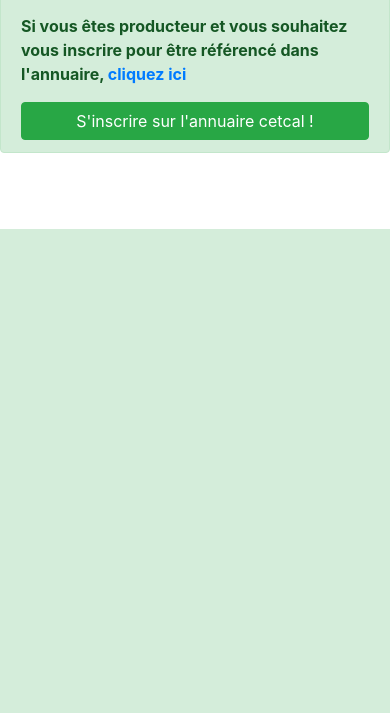
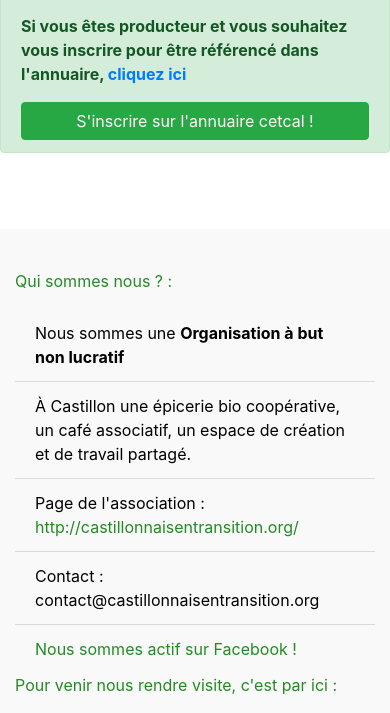
Before and after one commit to PaulBisserier/cetcal, a PHP site: page / in a window 390 px wide. Shown: the part 1305-2018 px from the top of the page. Before the commit the page ends 1534 px from the top, so only its background shows below. Run offline with PHP 8.4, Linux system fonts and the light colour scheme; some libraries are stand-ins or nearby versions; grey boxes are pictures that could not be loaded.

Commit message:
V4 questionnaire : éléments tiers de mise en page. Contenu FB. GMAPS

```diff
--- a/index.php
+++ b/index.php
@@ -39,6 +39,7 @@
     $module = $PHP_INCLUDES_PATH.'include.cet.qstprod.'.$statut.'.php';
     include file_exists($module) ? $module : $PHP_INCLUDES_PATH.'include.cet.qstprod.login.form.php';
     include $PHP_INCLUDES_PATH.'include.cet.qstprod.modal1.php';
+    include $PHP_INCLUDES_PATH.'include.cet.qstprod.footer.php'
   ?>
 </body>
 </html>
@@ -72,4 +73,15 @@
     font-size: 30px;
     color: rgb(34, 139, 34);
   }
+  .cet-footer {
+    padding: 2.5rem 0;
+    color: #999;
+    background-color: #f9f9f9;
+  }
+  .cet-footer p:last-child {
+    margin-bottom: 0;
+  }
+  p.cet-p, a.cet-p { color: rgb(34, 139, 34) !important; }
+  a.cet-p:hover { color: rgb(34, 100, 34) !important; }
+  li.cet-footer-li { background-color: #f9f9f9; }
 </style>
--- /dev/null
+++ b/src/app/includes/include.cet.qstprod.footer.php
@@ -0,0 +1,22 @@
+<footer class="cet-footer" id="cet-annuaire-footer" name="cet-annuaire-footer">
+  <div class="container">
+    <div class="row">
+      <div class="col-sm">
+        <p class="cet-p">Qui sommes nous ? :</p>
+        <ul class="list-group list-group-flush">
+          <li class="list-group-item cet-footer-li">Nous sommes une <b>Organisation à but non lucratif</b></li>
+          <li class="list-group-item cet-footer-li">À Castillon une épicerie bio coopérative, un café associatif, un espace de création et de travail partagé.</li>
+          <li class="list-group-item cet-footer-li">Page de l'association : <a href="http://castillonnaisentransition.org/"
+            class="cet-p" target="_blank">http://castillonnaisentransition.org/</a></li>
+          <li class="list-group-item cet-footer-li">Contact : <email>contact@castillonnaisentransition.org</email></li>
+          <li class="list-group-item cet-footer-li"><a href="https://www.facebook.com/castillonnaisentransition/"
+            class="cet-p" target="_blank">Nous sommes actif sur Facebook !</a></li>
+        </ul>
+      </div>
+      <div class="col-sm">
+        <p class="cet-p">Pour venir nous rendre visite, c'est par ici :</p>
+        <iframe src="https://www.google.com/maps/embed?pb=!1m18!1m12!1m3!1d2828.4437754150376!2d-0.047651585114867875!3d44.8532597820216!2m3!1f0!2f0!3f0!3m2!1i1024!2i768!4f13.1!3m3!1m2!1s0xd55577ce776d3ab%3A0x71a172a059d796a8!2s6%20Espl.%20Marcel%20Jouanno%2C%2033350%20Castillon-la-Bataille!5e0!3m2!1sen!2sfr!4v1592223896668!5m2!1sen!2sfr" width="400" height="300" frameborder="0" style="border:0;" allowfullscreen="" aria-hidden="false" tabindex="0"></iframe>
+      </div>
+    </div>
+  </div>
+</footer>
--- a/src/app/includes/include.cet.qstprod.navbar.php
+++ b/src/app/includes/include.cet.qstprod.navbar.php
@@ -3,21 +3,20 @@
     <img src="/res/content/cet_logo.png" width="80" height="80" alt="">
     <?= $tag_mep; ?>
   </a>
-
   <button class="navbar-toggler" type="button" data-toggle="collapse" data-target="#navbar-cet-qstprod" aria-controls="navbar-cet-qstprod" aria-expanded="false" aria-label="Toggle navigation">
     <span class="navbar-toggler-icon"></span>
   </button>
   <div class="collapse navbar-collapse" id="navbar-cet-qstprod">
     <ul class="navbar-nav mr-auto">
       <li class="nav-item">
-        <a class="nav-link" href="#">Qui sommes nous ?</a>
+        <a class="nav-link cet-p" href="#" onmousedown="scrollTowards('cet-annuaire-footer');">Qui sommes nous ?</a>
       </li>
       <li class="nav-item">
-        <a class="nav-link" href="#" onmousedown="$('#cet-qstprod_seconnecter').hide(function(){ $('#' + 'cet-qstprod_intro').fadeIn('slow'); });">Je suis Producteur</a>
+        <a class="nav-link cet-p" href="#" onmousedown="$('#cet-qstprod_seconnecter').hide(function(){ $('#' + 'cet-qstprod_intro').fadeIn('slow'); });">Je suis Producteur</a>
       </li>
     </ul>
     <span class="navbar-text">
-      <a class="nav-link" href="#" onmousedown="$('#cet-qstprod_intro').hide(function(){ $('#cet-qstprod_seconnecter').fadeIn('slow'); });">Votre page producteur</a>
+      <a class="nav-link cet-p" href="#" onmousedown="$('#cet-qstprod_intro').hide(function(){ $('#cet-qstprod_seconnecter').fadeIn('slow'); });">Votre page producteur</a>
     </span>
   </div>
 </nav>
```
Also changed, not shown: src/scripts/js/cetcal/cetcal.min.js.
